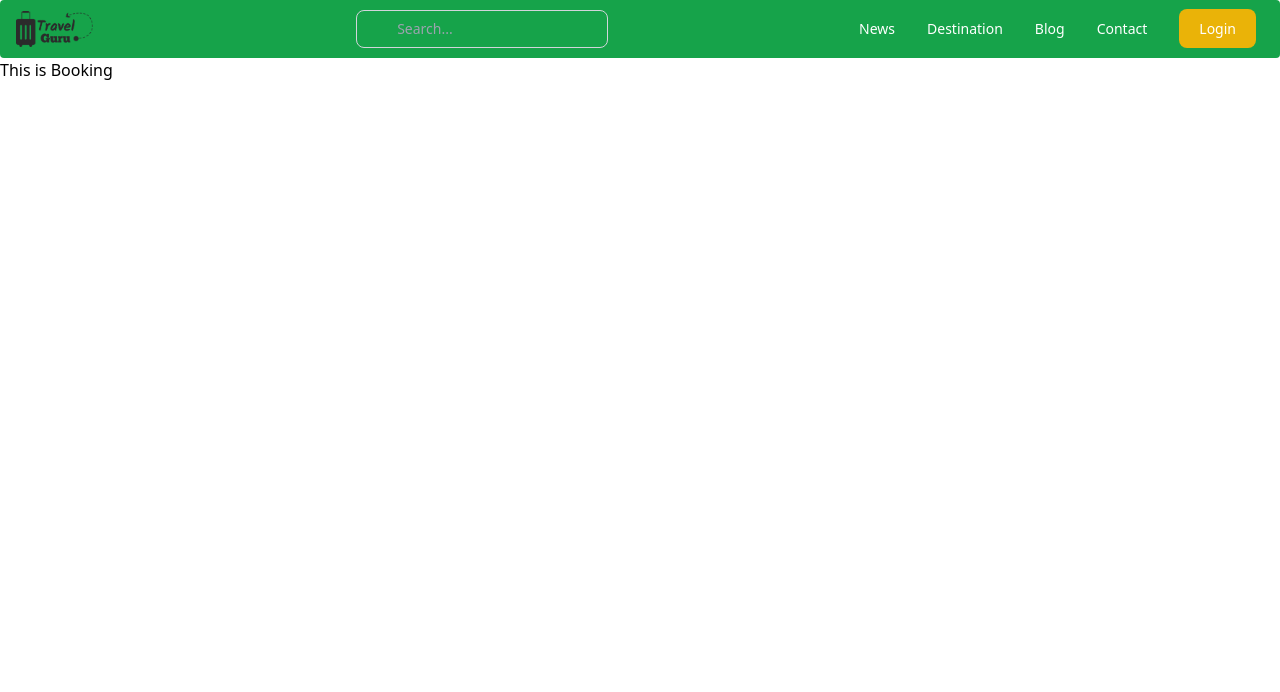
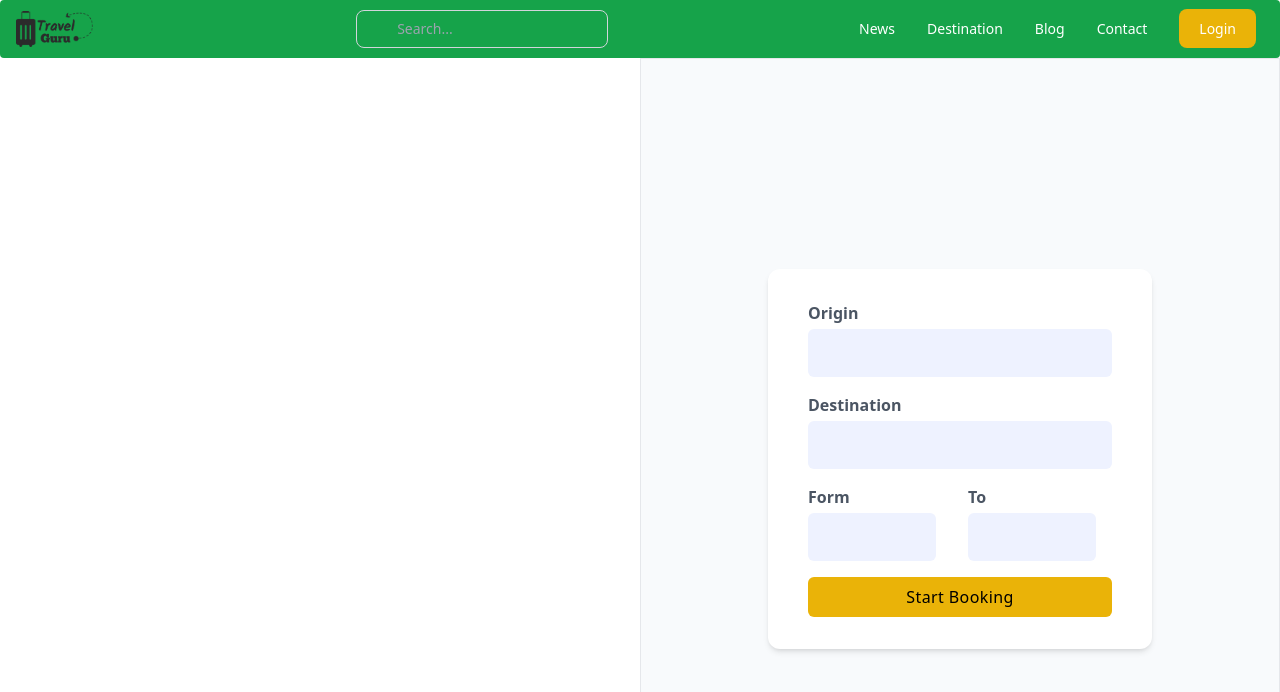
Before and after one commit to srdo96/travel-guru, a React (Create React App) app: page /booking in a window 1280 px wide. Shown: the top 692 px of the page. Built offline with nearby package versions, Linux system fonts and the light colour scheme.

Commit message:
add contextApi

```diff
--- a/public/data.json
+++ b/public/data.json
@@ -2,21 +2,21 @@
   {
     "id": 1,
     "name": "Cox's Bazar",
-    "desk": "Cox's Bazar is a city, fishing port, tourism centre and district headquarters in southeastern Bangladesh. It is famous mostly for its long natural sandy beach",
+    "desc": "Cox's Bazar is a city, fishing port, tourism centre and district headquarters in southeastern Bangladesh. It is famous mostly for its long natural sandy beach",
     "img": "https://i.ibb.co/xjXT6kt/Rectangle-1.png"
   },
 
   {
     "id": 2,
     "name": "Sreemangal",
-    "desk": "Cox's Bazar is a city, fishing port, tourism centre and district headquarters in southeastern Bangladesh. It is famous mostly for its long natural sandy beach",
+    "desc": "Cox's Bazar is a city, fishing port, tourism centre and district headquarters in southeastern Bangladesh. It is famous mostly for its long natural sandy beach",
     "img": "https://i.ibb.co/YkjwSJG/Sreemongol.png"
   },
 
   {
     "id": 3,
     "name": "Sundarbans",
-    "desk": "Cox's Bazar is a city, fishing port, tourism centre and district headquarters in southeastern Bangladesh. It is famous mostly for its long natural sandy beach",
+    "desc": "Cox's Bazar is a city, fishing port, tourism centre and district headquarters in southeastern Bangladesh. It is famous mostly for its long natural sandy beach",
     "img": "https://i.ibb.co/Sy1TjKB/sundorbon.png"
   }
 ]
--- a/src/App.js
+++ b/src/App.js
@@ -4,25 +4,28 @@ import Blog from "./Page/Blog/Blog";
 import Booking from "./Page/Booking/Booking";
 import Header from "./Page/Header/Header";
 import Home from "./Page/Home/Home";
-import Login from "./Page/Login/Login";
+import Registration from "./Page/Login/Registration/Registration";
+import Login from "./Page/Login/Login/Login";
 import News from "./Page/News/News";
 import NotFound from "./Page/NotFound/NotFound";
-import Registration from "./Page/Registration/Registration";
+import Test from "./Page/Test/Test";
 
 function App() {
   return (
     <div className=" App">
       <Header></Header>
+
       {/* <Home></Home> */}
       <Routes>
         <Route path="/" element={<Home />} />
         <Route path="/home" element={<Home />} />
         <Route path="/news" element={<News />} />
         <Route path="/blog" element={<Blog />} />
-        <Route path="/booking" element={<Booking />} />
+        <Route path="/booking" element={<Booking></Booking>} />
         <Route path="/login" element={<Login />} />
         <Route path="/registration" element={<Registration />} />
-        <Route path="*" element={<NotFound />} />
+        <Route path="/test" element={<Test></Test>}></Route>
+        <Route path="*" element={<NotFound />}></Route>
       </Routes>
     </div>
   );
--- a/src/Page/Booking/Booking.js
+++ b/src/Page/Booking/Booking.js
@@ -1,9 +1,84 @@
-import React from "react";
+import React, { useContext } from "react";
+import TitleCard from "../Card/TitleCard/TitleCard";
+import useHook from "../newHook/useHook";
+import { BookingItemContext } from "../Home/Home";
 
 const Booking = () => {
+  // const { service, setService } = useHook();
+  // console.log("book", service);
+  const myBooking = useContext(BookingItemContext);
+  console.log("Booking", myBooking);
+  // console.log("New booking Item:", selectedItem);
+  // console.log("props", props);
   return (
-    <div>
-      <h2>This is Booking</h2>
+    <div className="grid grid-cols-2">
+      {/* grid 1 */}
+      <div>{/* <TitleCard key={item.id} item={item}></TitleCard> */}</div>
+
+      {/* grid 2 */}
+      <div className="border">
+        <div className="h-screen bg-slate-50 flex justify-center items-center w-50">
+          <form>
+            <div className="bg-white px-10 py-8 rounded-xl w-screen shadow-md max-w-sm">
+              <div className="space-y-4">
+                <div>
+                  <label
+                    htmlFor="text"
+                    className="block mb-1 text-gray-600 font-semibold"
+                  >
+                    Origin
+                  </label>
+                  <input
+                    type="text"
+                    className="bg-indigo-50 px-4 py-3  outline-none rounded-md w-full"
+                  />
+                </div>
+                <div>
+                  <label
+                    for="email"
+                    className="block mb-1 text-gray-600 font-semibold"
+                  >
+                    Destination
+                  </label>
+                  <input
+                    type="text"
+                    className="bg-indigo-50 px-4 py-3 outline-none rounded-md w-full"
+                  />
+                </div>
+                <div className="flex justify-between">
+                  <div>
+                    <label
+                      for="email"
+                      className="block mb-1 text-gray-600 font-semibold"
+                    >
+                      Form
+                    </label>
+                    <input
+                      type="text"
+                      className="bg-indigo-50 px-4 py-3 mr-4 outline-none rounded-md w-32"
+                    />
+                  </div>
+                  <div>
+                    <label
+                      for="email"
+                      className="block mb-1 text-gray-600 font-semibold"
+                    >
+                      To
+                    </label>
+                    <input
+                      type="text"
+                      className="bg-indigo-50 px-4 py-3 mr-4 outline-none rounded-md w-32"
+                    />
+                  </div>
+                </div>
+              </div>
+              <button className="mt-4 w-full bg-yellow-500  py-2 rounded-md  tracking-wide">
+                Start Booking
+              </button>
+            </div>
+          </form>
+        </div>
+      </div>
     </div>
   );
 };
--- a/src/Page/Card/CoverCard/CoverCard.js
+++ b/src/Page/Card/CoverCard/CoverCard.js
@@ -1,11 +1,11 @@
 import React from "react";
 
-const CoverCard = ({ info, handleTitle }) => {
-  const { name, img } = info;
-  console.log(img);
+const CoverCard = ({ item, handleTitle }) => {
+  const { name, img } = item;
+  // console.log(img);
   return (
     <div className="w-72 max-w-sm  shadow-inner">
-      <div onClick={() => handleTitle(info)} className="relative ">
+      <div onClick={() => handleTitle(item)} className="relative ">
         <img className="rounded shadow-xl" src={img} alt="" />
         <h3 className="absolute bottom-9 left-5 text-4xl text-white font-normal">
           {name}
--- a/src/Page/Card/TitleCard/TitleCard.js
+++ b/src/Page/Card/TitleCard/TitleCard.js
@@ -1,17 +1,16 @@
 import React from "react";
 import { Link, useNavigate } from "react-router-dom";
+import Booking from "../../Booking/Booking";
 
-const TitleCard = ({ info }) => {
-  const { name, desk } = info;
-  const navigate = useNavigate();
+const TitleCard = ({ item, handleBooking }) => {
+  const { name, desc } = item;
+
   return (
     <div>
       <h1 className="text-7xl font-bold">{name}</h1>
-      <p>{desk}</p>
+      <p>{desc}</p>
       <button
-        onClick={() => {
-          navigate("/booking");
-        }}
+        onClick={() => handleBooking()}
         className="bg-yellow-500
       p-2 rounded-lg text-black mt-2"
       >
--- /dev/null
+++ b/src/Page/Context/Context.js
@@ -0,0 +1,13 @@
+import { createContext } from "react";
+// import useFirebaDDddse from "../Firebase/useFirebase";
+import useHook from "../newHook/useHook";
+
+export const AuthContext = createContext();
+
+export default function Context({ children }) {
+  const authValue = useHook();
+  //   console.log();
+  return (
+    <AuthContext.Provider value={authValue}>{children}</AuthContext.Provider>
+  );
+}
--- a/src/Page/Home/Home.js
+++ b/src/Page/Home/Home.js
@@ -1,10 +1,16 @@
 import React, { useEffect, useState } from "react";
+import { useNavigate } from "react-router-dom";
+import Booking from "../Booking/Booking";
 import CoverCard from "../Card/CoverCard/CoverCard";
 import TitleCard from "../Card/TitleCard/TitleCard";
 
+export const BookingItemContext = React.createContext({});
 const Home = () => {
   const [data, setData] = useState([]);
-  const [info, setInfo] = useState({});
+  const [selectedItem, setSelectedItem] = useState({});
+  console.log(selectedItem);
+  // console.log(props);
+  const navigate = useNavigate();
 
   useEffect(() => {
     fetch("data.json")
@@ -14,22 +20,39 @@ const Home = () => {
       });
   }, []);
 
-  const handleTitle = (info) => {
-    setInfo(info);
+  const handleTitle = (item) => {
+    setSelectedItem(item);
+  };
+  const handleBooking = () => {
+    // setSelectedItem();
+    console.log("selected for booking:", selectedItem);
+    // <Booking
+    //   key={selectedItem.id}
+    //   selectedItem={selectedItem}
+    //   props={props}
+    // ></Booking>;
+    navigate("/booking");
   };
 
   return (
+    <BookingItemContext.Provider value={selectedItem}>
       <div className="mt-44 grid justify-center items-center">
         <div className="grid grid-cols-8">
           <div className=" ml-32 grid col-span-3">
-          {<TitleCard key={info.id} info={info}></TitleCard>}
+            {
+              <TitleCard
+                key={selectedItem.id}
+                item={selectedItem}
+                handleBooking={handleBooking}
+              ></TitleCard>
+            }
           </div>
           <div className=" ml-11 grid col-span-5 ">
             <div className="flex gap-8">
-            {data.map((info) => (
+              {data.map((item) => (
                 <CoverCard
-                key={info.id}
-                info={info}
+                  key={item.id}
+                  item={item}
                   handleTitle={handleTitle}
                 ></CoverCard>
               ))}
@@ -37,6 +60,7 @@ const Home = () => {
           </div>
         </div>
       </div>
+    </BookingItemContext.Provider>
   );
 };
 
--- /dev/null
+++ b/src/Page/Test/Test.js
@@ -0,0 +1,12 @@
+import React from "react";
+
+const Test = ({ props }) => {
+  //   console.log(props);
+  return (
+    <div>
+      <h1>Test</h1>
+    </div>
+  );
+};
+
+export default Test;
--- /dev/null
+++ b/src/Page/newHook/useHook.js
@@ -0,0 +1,11 @@
+import React, { useState } from "react";
+
+const useHook = () => {
+  const [service, setService] = useState({});
+  return {
+    service,
+    setService,
+  };
+};
+
+export default useHook;
```
Also changed, not shown: src/Page/Login/Registration/Registration.js (renamed from src/Page/Registration/Registration.js, +18 -40 lines), src/Page/Login/Login/Login.js (renamed from src/Page/Login/Login.js). Lines whose indentation alone changed are shown as unchanged.
